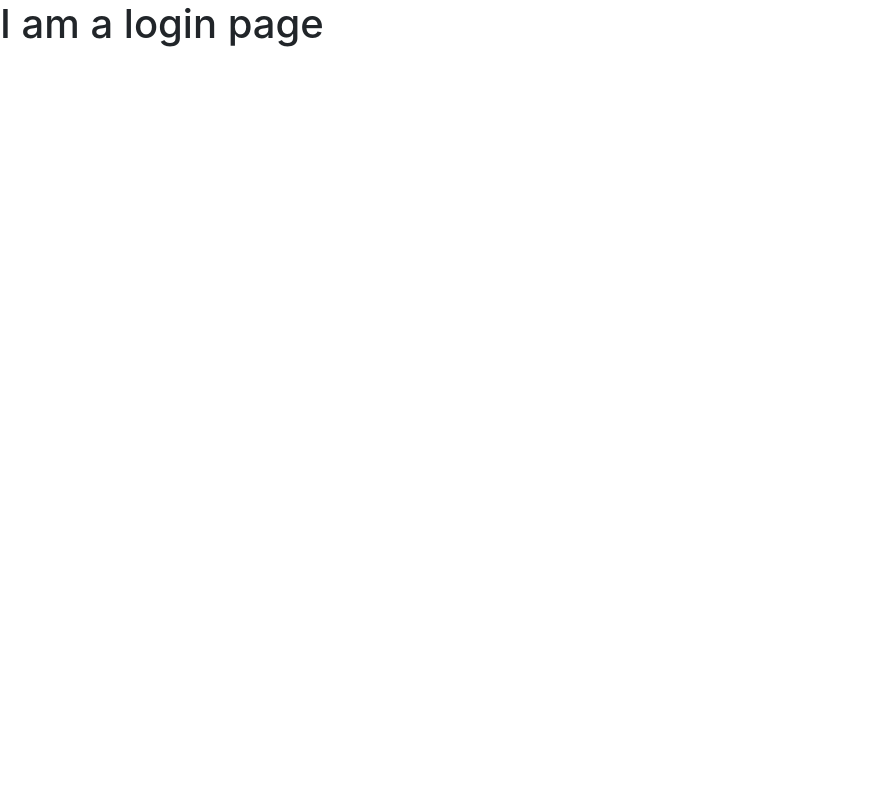
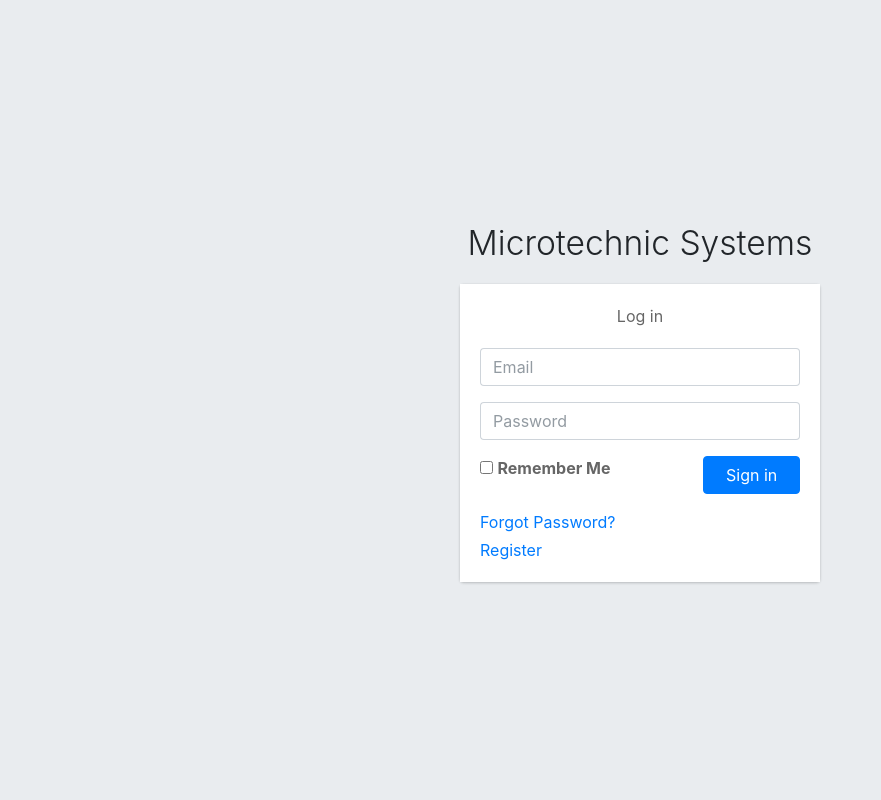
Before and after one commit to dandani-cs/microtechnics_ims, a Django app: page /login/ in a window 1280 px wide. Shown: the whole page, without its empty margins (0-881 px from the left). Run offline with Django 3.2, Linux system fonts and the light colour scheme; parts of the project's set-up code (start-up, migrations or seed data) failed here and were passed over; some libraries are stand-ins or nearby versions.

Commit message:
modified login.html template

```diff
--- a/templates/accounts/login.html
+++ b/templates/accounts/login.html
@@ -1,8 +1,56 @@
 {% extends 'accounts/base.html' %}
     {% block title %}
-        HOME PAGE
+        Microtechnic Systems | Login
     {% endblock title %}
 
     {% block content %}
-        <h1>I am a login page</h1>
+        <div class="login-page" style="min-height: 512.391px;">
+            <div class="login-box">
+                <div class="login-logo">
+                    <p class="logo">Microtechnic Systems</p>
+                </div>
+                <!-- /.login-logo -->
+                <div class="card">
+                    <div class="card-body login-card-body">
+                        <p class="login-box-msg">Log in</p>
+                        <form action="#" method="post">
+                            <div class="input-group mb-3">
+                                <input type="email" class="form-control" placeholder="Email">
+                                <div class="input-group-append">
+                                    <div class="input-group-text">
+                                    </div>
+                                </div>
+                            </div>
+                            <div class="input-group mb-3">
+                                <input type="password" class="form-control" placeholder="Password">
+                                <div class="input-group-append">
+                                    <div class="input-group-text"></div>
+                                </div>
+                            </div>
+                            <div class="row">
+                                <div class="col-8">
+                                    <div class="icheck-primary">
+                                        <input type="checkbox" id="remember">
+                                        <label for="remember">Remember Me</label>
+                                    </div>
+                                </div>
+                                <div class="col-4">
+                                    <button type="submit" class="btn btn-primary btn-block">Sign in</button>
+                                </div>
+                            </div>
+                        </form>
+                        <!-- Extra space lang -->
+                        <div class="text-center mb-3">
+
+                        </div>
+                        <p class="mb-1">
+                            <a href="#">Forgot Password?</a>
+                        </p>
+                        <p class="mb-0">
+                            <a href="#" class="text-center">Register</a>
+                        </p>
+                    </div>
+                </div>
+            </div>
+        </div>
     {% endblock content %}
```
